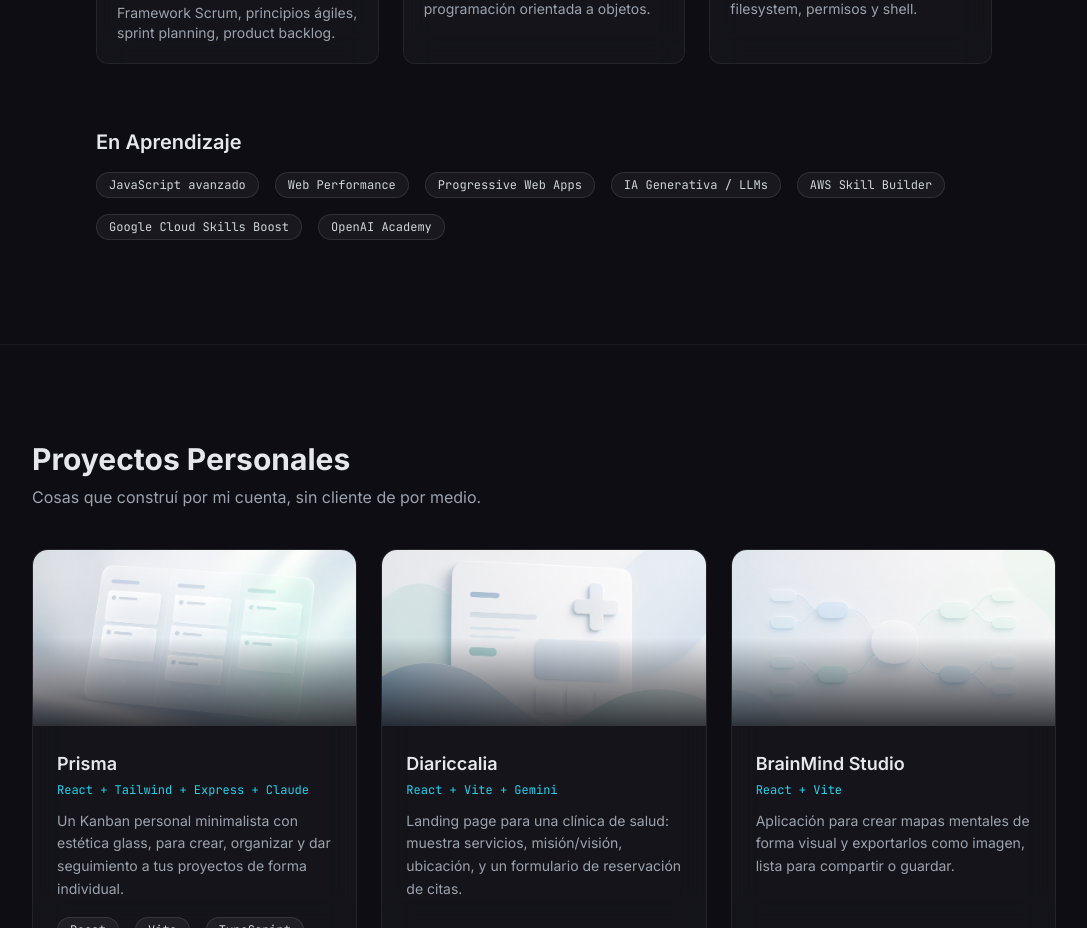
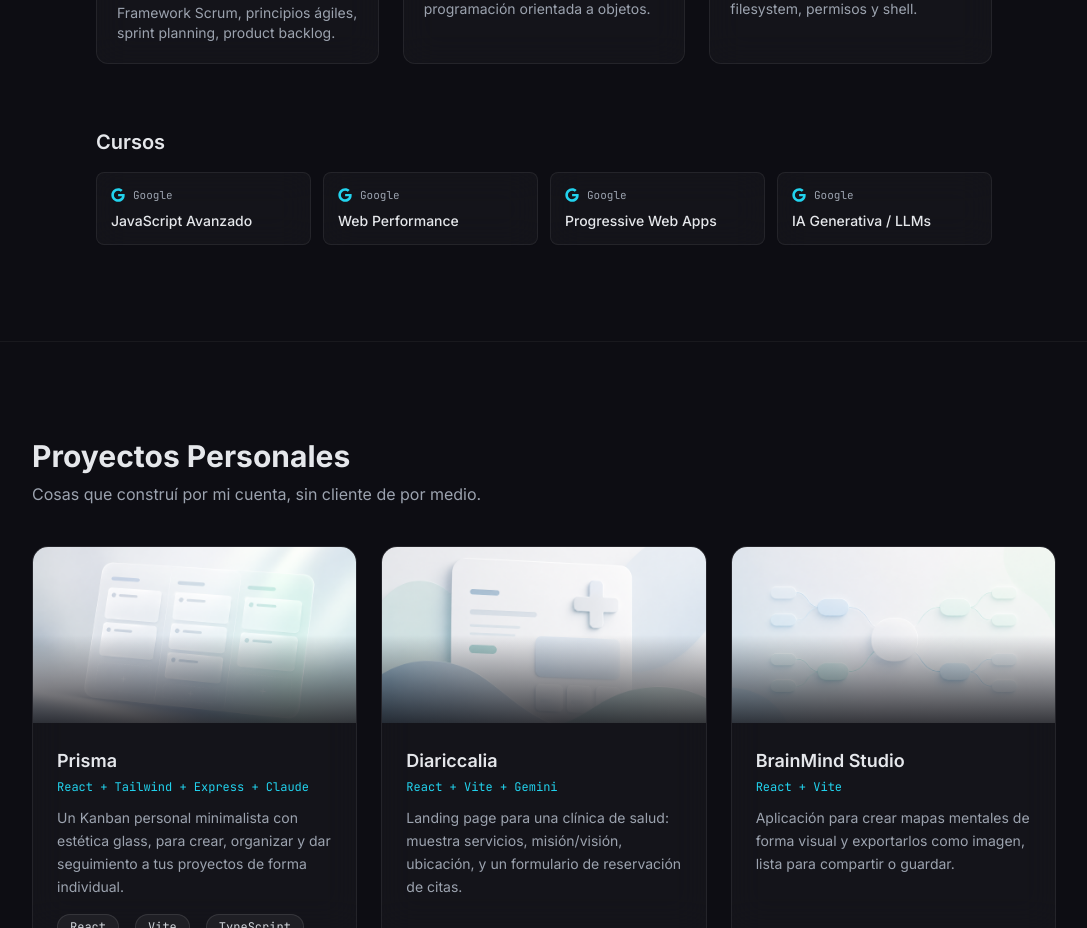
Before and after one commit to axelgh-dev/AxelHernandezDev, a React (Vite) app: page / in a window 1280 px wide. Shown: the part 5440-6368 px from the top of the page, without its empty margins (96-1183 px from the left). Built offline with nearby package versions, Linux system fonts and the light colour scheme.

Commit message:
[FEATURE] Courses

```diff
--- a/src/components/Certifications.jsx
+++ b/src/components/Certifications.jsx
@@ -1,4 +1,5 @@
 import { motion } from "framer-motion";
+import { FaGoogle } from "react-icons/fa";
 
 export default function Certifications({ t }) {
   return (
@@ -22,8 +23,23 @@ export default function Certifications({ t }) {
         </div>
 
         <h4 className="text-xl font-semibold mb-4">{t.sectionsTitle.learning}</h4>
-        <div className="flex flex-wrap gap-2">
-          {t.learning.map((l) => <span key={l} className="badge">{l}</span>)}
+        <div className="grid grid-cols-2 md:grid-cols-4 gap-3">
+          {t.learning.map((course, i) => (
+            <motion.div
+              key={course.name}
+              className="glass-card rounded-lg p-3.5"
+              initial={{ opacity: 0, y: 15 }}
+              whileInView={{ opacity: 1, y: 0 }}
+              viewport={{ once: true, margin: "-50px" }}
+              transition={{ duration: 0.4, delay: i * 0.08 }}
+            >
+              <div className="flex items-center gap-2 mb-2 text-accent2">
+                <FaGoogle className="text-sm" />
+                <span className="text-[11px] font-mono text-muted">{course.provider}</span>
+              </div>
+              <p className="text-sm font-medium leading-snug">{course.name}</p>
+            </motion.div>
+          ))}
         </div>
       </motion.div>
     </section>
--- a/src/data/profile.js
+++ b/src/data/profile.js
@@ -154,8 +154,13 @@ export const content = {
       { name: "Python Programming Basic", provider: "Huawei", desc: "Fundamentos de Python, funciones, programación orientada a objetos." },
       { name: "Linux Unhatched", provider: "Cisco Networking Academy", desc: "Línea de comandos Linux, filesystem, permisos y shell." },
     ],
-    learning: ["JavaScript avanzado", "Web Performance", "Progressive Web Apps", "IA Generativa / LLMs", "AWS Skill Builder", "Google Cloud Skills Boost", "OpenAI Academy"],
-    sectionsTitle: { experience: "Experiencia Profesional", education: "Educación", skills: "Habilidades Técnicas", certifications: "Certificaciones", learning: "En Aprendizaje" },
+    learning: [
+      { name: "JavaScript Avanzado", provider: "Google" },
+      { name: "Web Performance", provider: "Google" },
+      { name: "Progressive Web Apps", provider: "Google" },
+      { name: "IA Generativa / LLMs", provider: "Google" },
+    ],
+    sectionsTitle: { experience: "Experiencia Profesional", education: "Educación", skills: "Habilidades Técnicas", certifications: "Certificaciones", learning: "Cursos" },
     contact: { title: "Hablemos", body: "Estoy abierto a nuevos proyectos y colaboraciones. ¿Tienes una idea en mente? Construyamos algo increíble.", cta: "Enviar mensaje" },
     downloadCV: "Descargar CV",
   },
@@ -303,8 +308,13 @@ export const content = {
       { name: "Python Programming Basic", provider: "Huawei", desc: "Python fundamentals, functions, object-oriented programming." },
       { name: "Linux Unhatched", provider: "Cisco Networking Academy", desc: "Linux command line, filesystem, permissions and shell basics." },
     ],
-    learning: ["Advanced JavaScript", "Web Performance", "Progressive Web Apps", "Generative AI / LLMs", "AWS Skill Builder", "Google Cloud Skills Boost", "OpenAI Academy"],
-    sectionsTitle: { experience: "Professional Experience", education: "Education", skills: "Technical Skills", certifications: "Certifications", learning: "Currently Learning" },
+    learning: [
+      { name: "JavaScript Avanzado", provider: "Google" },
+      { name: "Web Performance", provider: "Google" },
+      { name: "Progressive Web Apps", provider: "Google" },
+      { name: "IA Generativa / LLMs", provider: "Google" },
+    ],
+    sectionsTitle: { experience: "Professional Experience", education: "Education", skills: "Technical Skills", certifications: "Certifications", learning: "Courses" },
     contact: { title: "Let's Talk", body: "I'm open to new projects and collaborations. Have an idea in mind? Let's build something awesome.", cta: "Send a message" },
     downloadCV: "Download CV",
   },
```
